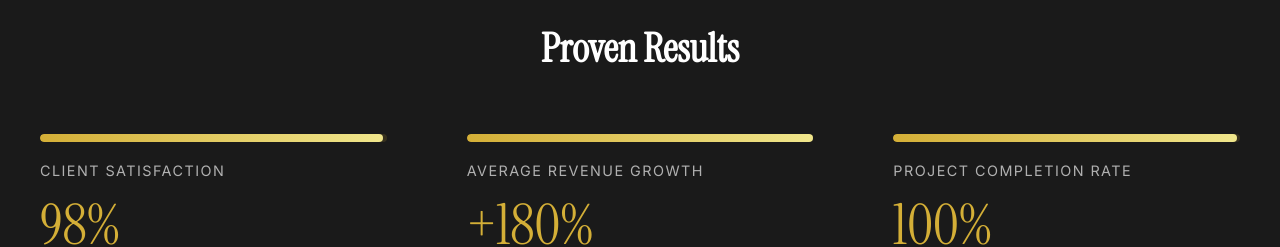
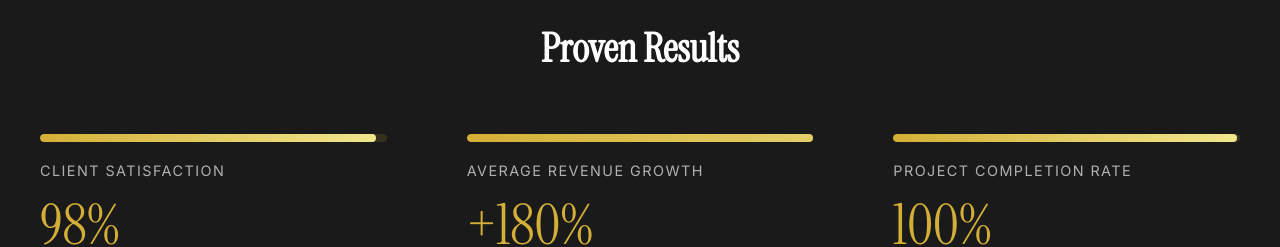
Before and after one commit to kehan12321/veltro-portfolio, a website built with Vite: page index.html in a window 1280 px wide. Shown: the part 2620-2867 px from the top of the page. Built offline with nearby package versions, Linux system fonts and the light colour scheme; some packages are replaced by stand-ins of ours.

Commit message:
Add testimonials, metrics, FAQ section inspired by Portavia design

```diff
--- a/main.js
+++ b/main.js
@@ -165,10 +165,11 @@ const initAnimations = () => {
   );
 
   // Metrics Animation (animated bars)
-  gsap.utils.toArray('.metric-fill').forEach(metric => {
+  gsap.utils.toArray('.metric-fill').forEach((metric, i) => {
+    const widths = ['98%', '180%', '100%'];
     gsap.fromTo(metric,
       { width: '0%' },
-      { scrollTrigger: { trigger: metric, start: "top 80%" }, width: getComputedStyle(metric).getPropertyValue('--width') || '100%', duration: 2, ease: "power2.out" }
+      { scrollTrigger: { trigger: metric.parentElement, start: "top 80%" }, width: widths[i] || '100%', duration: 2, ease: "power2.out" }
     );
   });
 
```
Also changed, not shown: dist/index.html.
